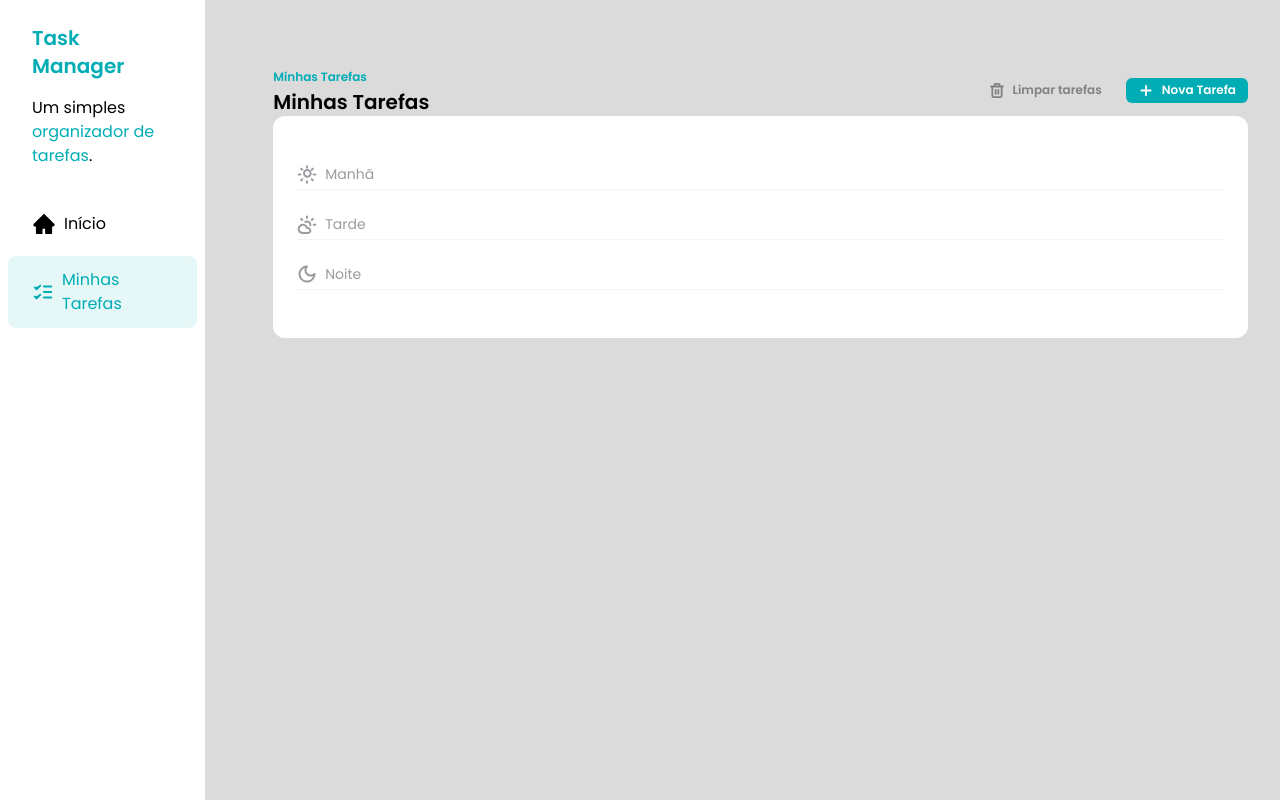
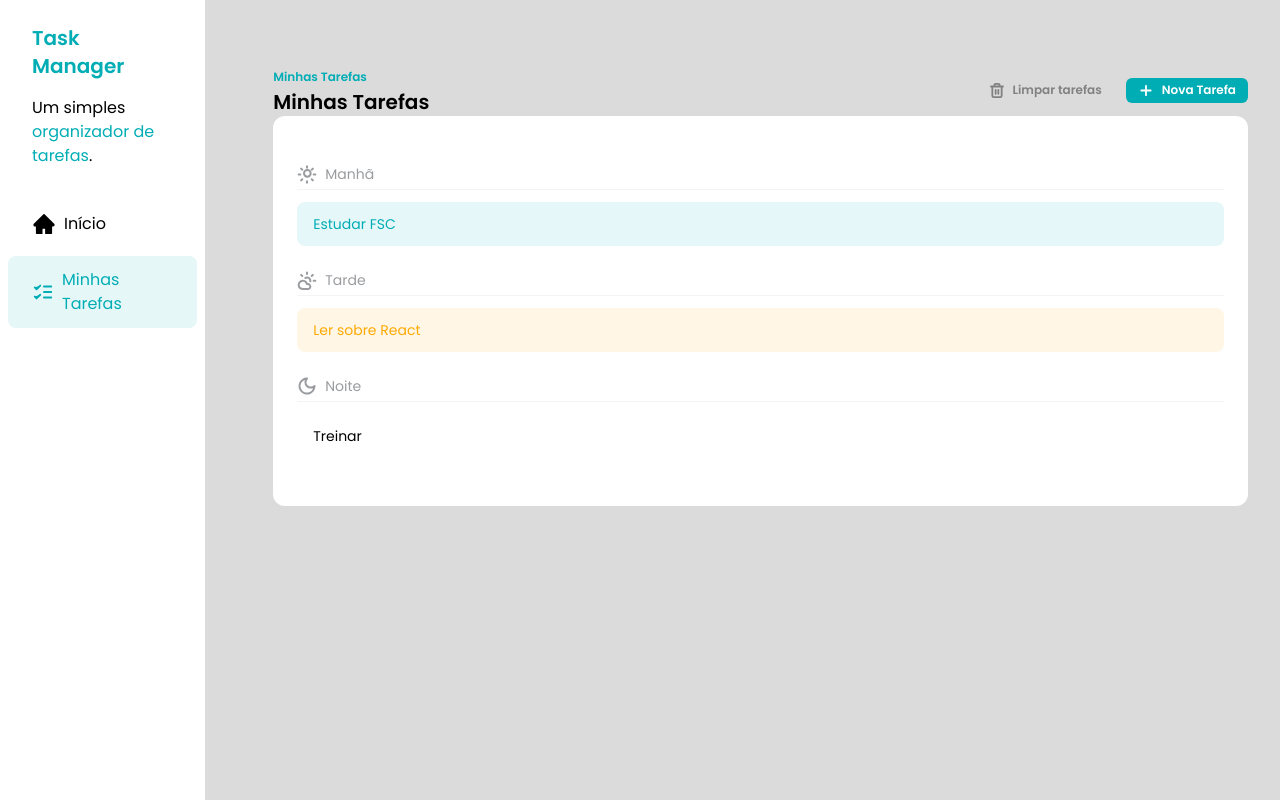
Before and after one commit to Fabiolandin/Curso-de-React, a React (Vite) app: page / in a window 1280 px wide. Built offline with nearby package versions, Linux system fonts and the light colour scheme.

Commit message:
feat: Garantindo que as tasks estão sendo listadas no compomenente

```diff
--- /dev/null
+++ b/src/components/TaskItem.jsx
@@ -0,0 +1,25 @@
+const TaskItem = ({task}) => {
+
+    const getStatusClasses = () => {
+        if(task.status === "done") {
+            return "bg-[#00ADB5] bg-opacity-10 text-[#00ADB5]"
+        }
+
+        if(task.status === "in_progress") {
+            return "bg-[#FFAA04] bg-opacity-10 text-[#FFAA04]"
+        }
+
+        if (task.status === "not_started") {
+            "bg-[#FF0000] bg-opacity-10 text-[#FF0000]"
+        }
+    }
+
+    return (
+        <div
+        className={`flex items-center gap-2 rounded-lg px-4 py-3 text-sm ${getStatusClasses()}`}>
+        {task.title}
+    </div>
+    )
+}
+
+export default TaskItem
--- a/src/components/Tasks.jsx
+++ b/src/components/Tasks.jsx
@@ -5,8 +5,17 @@
 import MoonIcon from "../assets/icons/moon.svg?react"
 import CloudIcon from "../assets/icons/cloud-sun.svg?react"
 import TaskSeparator from "./TasksSeparator";
+import { useState } from "react";
+import TASKS from '../constants/tasks'
+import TaskItem from "./TaskItem";
 
 const Tasks = () => {
+    const [tasks] = useState(TASKS)
+
+    const morningTasks = tasks.filter((task) => task.time == "morning");
+    const afternoonTasks = tasks.filter((task => task.time =="afternoon"));
+    const moonTasks = tasks.filter((task => task.time =="moon"));
+
     return <div className="w-full py-16 px-8">
         <div className="flex w-full justify-between">
             <div>
@@ -30,14 +39,23 @@
         <div className="rounded-xl p-6 bg-white">
             <div className="space-y-3 my-6">
                 <TaskSeparator title="Manhã" icon={<SunIcon />} />
+                {morningTasks.map((task) => (
+                    <TaskItem key={task.id} task={task} />
+                ))}
             </div>
 
             <div className="space-y-3 my-6">
                 <TaskSeparator title="Tarde" icon={<CloudIcon />} />
+                {afternoonTasks.map((task) => (
+                    <TaskItem key={task.id} task={task} />
+                ))}
             </div>
 
             <div className="space-y-3 my-6">
                 <TaskSeparator title="Noite" icon={<MoonIcon />} />
+                {moonTasks.map((task) => (
+                    <TaskItem key={task.id} task={task} />
+                ))}
             </div>
 
 
--- /dev/null
+++ b/src/constants/tasks.js
@@ -0,0 +1,25 @@
+const TASKS = [
+        {
+            id: 1,
+            title: "Estudar FSC",
+            description: "Estudar para a prova FSC",
+            time: "morning",
+            status: "done",
+        },
+        {
+            id: 2,
+            title: "Ler sobre React",
+            description: "Ler para adquirir conhecimentos em React",
+            time: "afternoon",
+            status: "in_progress",
+        },
+        {
+            id: 3,
+            title: "Treinar",
+            description: "Treino de reabilitação do Joelho",
+            time: "moon",
+            status: "not_started",
+        }
+    ]
+
+    export default TASKS
```
